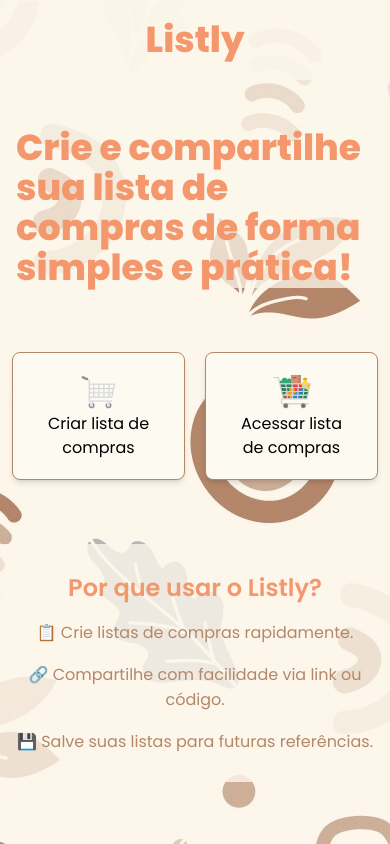
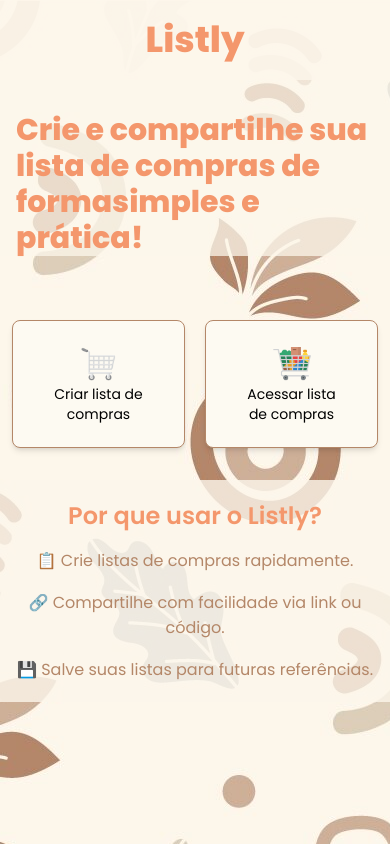
Before and after one commit to christiansmmc/listly_web, a React (Vite) app: page / in a window 390 px wide. Built offline with nearby package versions, Linux system fonts and the light colour scheme; no server answers.

Commit message:
refactor: improve responsiveness and adjust text sizes across CartPage, CreateCartPage, LandingPage, and LoginCartPage

```diff
--- a/src/pages/CartPage.tsx
+++ b/src/pages/CartPage.tsx
@@ -166,7 +166,10 @@ const CartPage = ({ urlRoomCode }: { urlRoomCode: string }) => {
                     <div
                         className="fixed top-0 left-0 w-full h-20 flex items-center justify-center bg-[#FDF7EB]">
                         <div className='relative flex items-center justify-center border-b border-[#F4976C] w-[90%]'>
-                            <p className='text-3xl font-extrabold text-[#F4976C]'>{formatedRoomData.name}</p>
+                            <p className='text-2xl font-extrabold text-[#F4976C]
+                            sm:text-3xl'>
+                                {formatedRoomData.name}
+                            </p>
                         </div>
                     </div>
                 ) : <div
@@ -176,14 +179,19 @@ const CartPage = ({ urlRoomCode }: { urlRoomCode: string }) => {
             <div className="flex flex-col gap-2 pt-24 h-[calc(100dvh-80px)] overflow-y-auto">
                 {formatedRoomData != null && formatedRoomData.categories.length <= 0 && (
                     <div className='flex flex-col justify-center items-center p-6 bg-[#FDF7EB] bg-opacity-90 w-[90%] mx-auto rounded-lg shadow-md border-2 border-[#F3E0C2]'>
-                        <p className='text-2xl font-extrabold text-[#F4976C] text-center mb-3'>
+                        <p className='text-xl font-extrabold text-[#F4976C] text-center mb-3
+                        sm:text-2xl'>
                             Seu carrinho está vazio!
                         </p>
-                        <p className='text-md text-gray-600 text-center mb-5'>
+                        <p className='text-base text-gray-600 text-center mb-5'>
                             Adicione itens à sua lista de compras para começar a organizá-los.
                         </p>
                         <button
-                            className='flex items-center justify-center px-6 py-3 rounded-lg border border-[#F4976C] bg-[#F4976C] text-white font-bold cursor-pointer transition duration-200 hover:bg-[#f3865c] active:scale-95'
+                            className='text-sm flex items-center justify-center px-6 py-3 rounded-lg border border-[#F4976C] bg-[#F4976C] text-white font-bold cursor-pointer
+                            sm:text-base
+                            transition duration-200
+                            hover:bg-[#f3865c]
+                            active:scale-95'
                             onClick={() => setIsAddItemOpen(true)}>
                             Adicionar primeiro item
                         </button>
--- a/src/pages/CreateCartPage.tsx
+++ b/src/pages/CreateCartPage.tsx
@@ -61,7 +61,10 @@ const CreateCartPage = () => {
                                     <input
                                         {...props}
                                         disabled={true}
-                                        className='text-3xl text-center rounded disabled:bg-white h-14 border border-gray-300 focus:outline-none focus:ring-2 focus:ring-[#A9DEF9] disabled:cursor-not-allowed'
+                                        className='text-2xl text-center rounded disabled:bg-white h-14 border border-gray-300
+                                        sm:text-3xl
+                                        focus:outline-none focus:ring-2 focus:ring-[#A9DEF9]
+                                        disabled:cursor-not-allowed'
                                     />
                                 )}
                             />
@@ -83,7 +86,9 @@ const CreateCartPage = () => {
                                 renderInput={(props) => (
                                     <input
                                         {...props}
-                                        className='text-3xl text-center rounded bg-white h-14 border border-gray-300 focus:outline-none focus:ring-2 focus:ring-[#A9DEF9]'
+                                        className='text-2xl text-center rounded bg-white h-14 border border-gray-300
+                                        sm:text-3xl
+                                        focus:outline-none focus:ring-2 focus:ring-[#A9DEF9]'
                                     />
                                 )}
                             />
@@ -99,9 +104,8 @@ const CreateCartPage = () => {
                             onClick={() => setLocation("/")}
                             className='w-14 h-14 flex-shrink-0 shadow-md bg-[#fdfaf2] border border-[#B48768] flex items-center justify-center rounded-lg cursor-pointer
                             transition transform hover:scale-[1.05] hover:shadow-lg active:scale-[0.98] active:shadow-sm'>
-                            <img src={LeftArrowIcon} alt="Voltar" className="h-8 w-8" />
+                            <img src={LeftArrowIcon} alt="Voltar" className="h-7 w-7 sm:h-8 sm:w-8" />
                         </button>
-
                         <button
                             onClick={createCartLastStep}
                             disabled={newCartPasscode.length < 4}
@@ -113,7 +117,10 @@ const CreateCartPage = () => {
                                 alt="Criar lista"
                                 className={`h-9 w-9 ${newCartPasscode.length < 4 ? '' : 'filter brightness-0 invert'}`}
                             />
-                            <span className='text-lg font-medium'>Criar lista de compras</span>
+                            <span className='text-sm font-medium
+                            sm:text-lg'>
+                                Criar lista de compras
+                            </span>
                         </button>
                     </div>
                 </div>
--- a/src/pages/LandingPage.tsx
+++ b/src/pages/LandingPage.tsx
@@ -11,9 +11,11 @@ const LandingPage = () => {
             <div className="fixed top-0 left-0 w-full h-20 flex items-center justify-center bg-[#FDF7EB] bg-opacity-80">
                 <p className='text-4xl font-extrabold text-[#F4976C]'>Listly</p>
             </div>
-            <div className='pt-32 px-4 bg-[#FDF7EB] bg-opacity-75'>
-                <p className='text-4xl font-extrabold text-[#F4976C]'>Crie e compartilhe sua lista de compras de forma
-                    simples e prática!</p>
+            <div className='pt-28 px-4 bg-[#FDF7EB] bg-opacity-75'>
+                <p className='text-3xl font-extrabold text-[#F4976C]
+                sm:text-4xl'>
+                    Crie e compartilhe sua lista de compras de formasimples e prática!
+                </p>
             </div>
             <div className='w-full px-3 flex gap-5 mt-16'>
                 <div
@@ -21,17 +23,17 @@ const LandingPage = () => {
                     className="shadow-md w-1/2 h-32 px-8 flex flex-col justify-center items-center bg-[#fdfaf2] rounded-lg border border-[#B48768] cursor-pointer
                                 transition transform hover:scale-[1.01] hover:shadow-lg active:scale-[0.99] active:shadow-sm">
                     <img src={EmptyCartIcon} alt="icone" className="h-10 w-10" />
-                    <p className="text-base sm:text-lg text-center">Criar lista de compras</p>
+                    <p className="text-sm sm:text-lg text-center">Criar lista de compras</p>
                 </div>
                 <div
                     onClick={() => setLocation("/login-room")}
                     className="shadow-md w-1/2 h-32 px-8 flex flex-col justify-center items-center bg-[#fdfaf2] rounded-lg border border-[#B48768] cursor-pointer
                             transition transform hover:scale-[1.01] hover:shadow-lg active:scale-[0.99] active:shadow-sm">
                     <img src={FullCartIcon} alt="icone" className="h-10 w-10" />
-                    <p className='text-base sm:text-lg text-center'>Acessar lista de compras</p>
+                    <p className='text-sm sm:text-lg text-center'>Acessar lista de compras</p>
                 </div>
             </div>
-            <div className="w-full flex flex-col items-center py-7 mt-16 bg-[#FDF7EB] bg-opacity-80">
+            <div className="w-full flex flex-col items-center py-5 mt-8 mb-5 bg-[#FDF7EB] bg-opacity-80">
                 <p className="text-2xl font-semibold mb-4 text-[#F4976C]">Por que usar o Listly?</p>
                 <ul className="space-y-4 text-center text-[#B48768]">
                     <li>📋 Crie listas de compras rapidamente.</li>
--- a/src/pages/LoginCartPage.tsx
+++ b/src/pages/LoginCartPage.tsx
@@ -78,7 +78,7 @@ const LoginCartPage = () => {
                             onClick={() => setLocation("/")}
                             className='w-14 h-14 flex-shrink-0 shadow-md bg-[#fdfaf2] border border-[#B48768] flex items-center justify-center rounded-lg cursor-pointer
                             transition transform hover:scale-[1.05] hover:shadow-lg active:scale-[0.98] active:shadow-sm'>
-                            <img src={LeftArrowIcon} alt="Voltar" className="h-8 w-8" />
+                            <img src={LeftArrowIcon} alt="Voltar" className="h-7 w-7 sm:h-8 sm:w-8" />
                         </button>
 
                         <button
@@ -92,7 +92,7 @@ const LoginCartPage = () => {
                                 alt="Entrar na lista"
                                 className={`h-9 w-9 ${loginRoomCode.length < 4 || loginRoomPasscode.length < 4 ? '' : 'filter brightness-0 invert'}`}
                             />
-                            <span className='text-lg font-medium'>Entrar na lista de compras</span>
+                            <span className='text-sm font-medium sm:text-lg'>Entrar na lista de compras</span>
                         </button>
                     </div>
                 </div>
```
